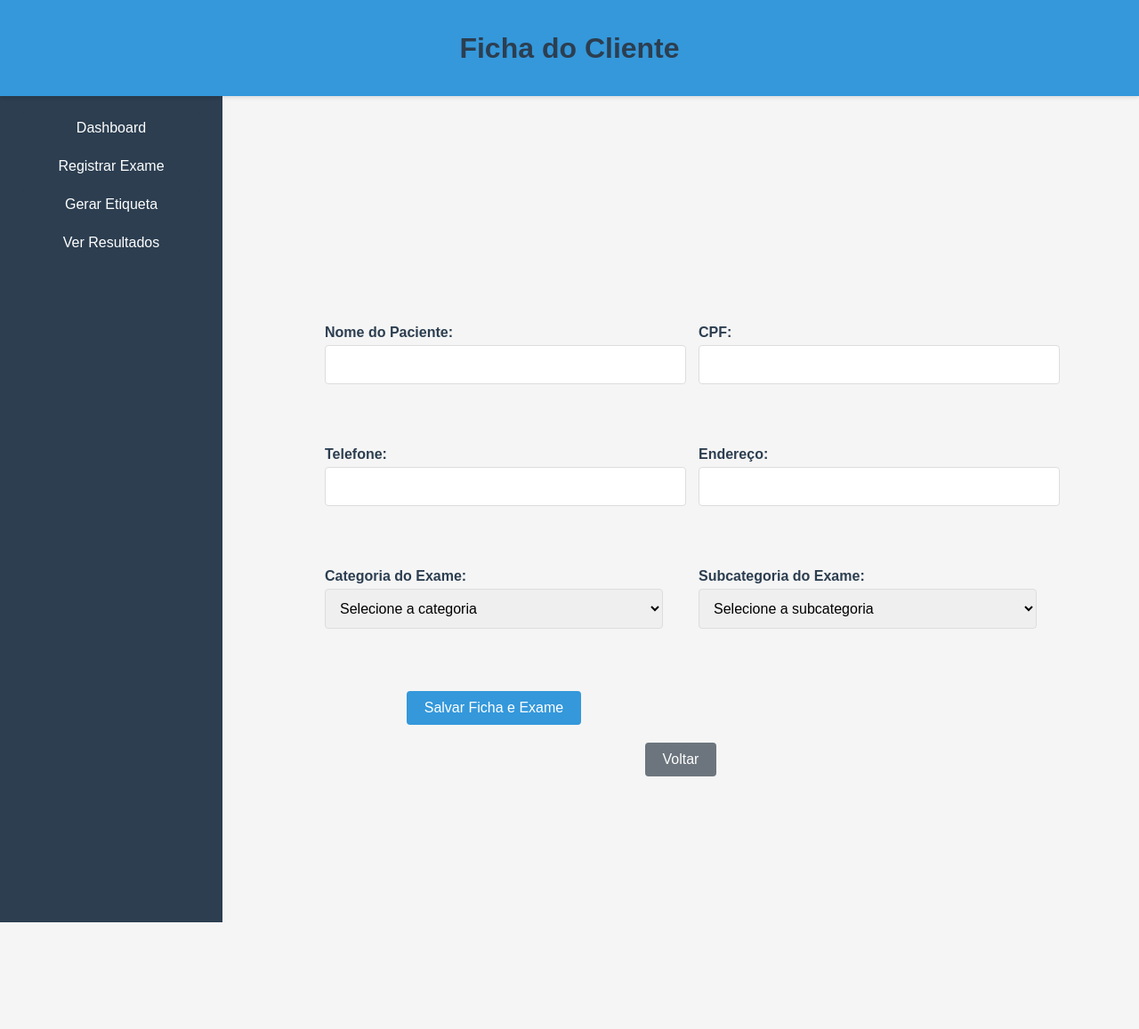
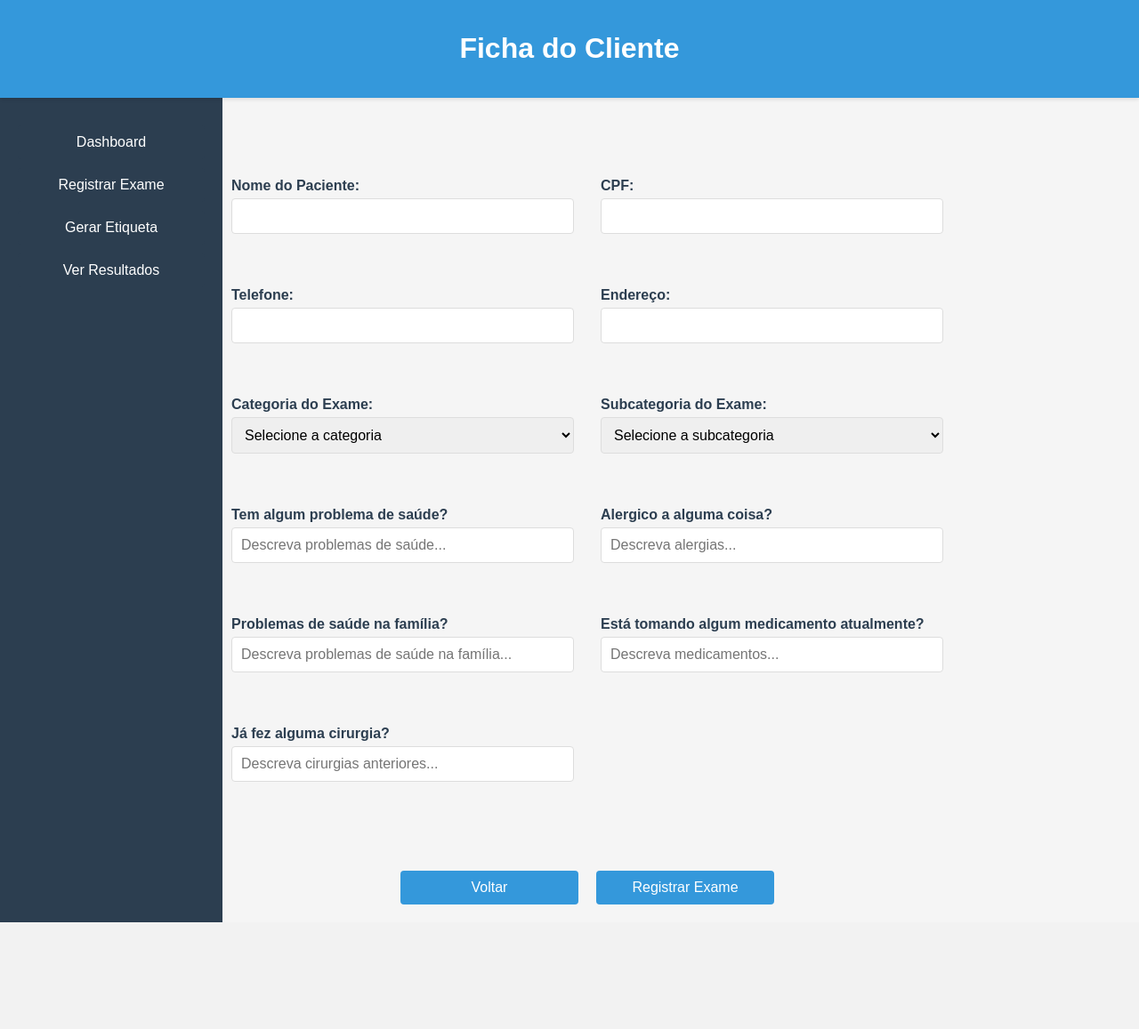
Before and after one commit to matteovar/exams_lab, a Flask app: page /client_record_search in a window 1280 px wide. Shown: the whole page at 89% size. After the commit the page ends 1037 px from the top, so only its background shows below. Run offline with Flask 3, Linux system fonts and the light colour scheme.

Commit message:
Need to fix client_record html and css

```diff
--- a/app/app.py
+++ b/app/app.py
@@ -175,7 +175,11 @@ def client_record_search():
         address = request.form['address']
         category = request.form['category']
         subcategory = request.form['subcategory']
-
+        health_issues = request.form['health_issues']
+        allergies = request.form['allergies']
+        family_health_issues = request.form['family_health_issues']
+        medications = request.form['medications']
+        previous_surgeries = request.form['previous_surgeries']
 
         new_exam = User(
             patient_name=patient_name,
@@ -183,7 +187,12 @@ def client_record_search():
             phone=phone,
             address=address,
             category=category,
-            subcategory=subcategory
+            subcategory=subcategory,
+            health_issues=health_issues,
+            allergies=allergies,
+            family_health_issues=family_health_issues,
+            medications=medications,
+            previous_surgeries=previous_surgeries
         )
         db.session.add(new_exam)
         db.session.commit()
@@ -233,10 +242,6 @@ def client_record(patient_name):
         grouped_exams=grouped_exams
     )
 
-from docx import Document
-from docx2pdf import convert
-import os
-import pythoncom  # Importe o pythoncom para inicializar o CoInitialize
 
 @app.route('/generate_word/<string:patient_name>')
 def generate_word(patient_name):
--- a/app/models.py
+++ b/app/models.py
@@ -27,6 +27,11 @@ class User(db.Model):
     address = db.Column(db.String(200), nullable=False)
     category = db.Column(db.String(100), nullable=False)
     subcategory = db.Column(db.String(100), nullable=False)
+    health_issues = db.Column(db.String(500))  # Novo campo
+    allergies = db.Column(db.String(500))      # Novo campo
+    family_health_issues = db.Column(db.String(500))  # Novo campo
+    medications = db.Column(db.String(500))    # Novo campo
+    previous_surgeries = db.Column(db.String(500))  # Novo campo
 
     def __repr__(self):
         return f"<User {self.patient_name}>"
--- /dev/null
+++ b/app/static/style/client_record_search.css
@@ -0,0 +1,224 @@
+html, body {
+    height: 100vh; /* Altura total da viewport */
+    margin: 0;
+    padding: 0;
+    overflow: hidden; /* Impede a rolagem da página */
+}
+
+body {
+    font-family: 'Arial', sans-serif;
+    background-color: #f5f5f5;
+    color: #333;
+    display: flex;
+    flex-direction: column;
+}
+
+.sidebar {
+    width: 250px;
+    height: 100vh;
+    background-color: #2c3e50;
+    color: white;
+    position: fixed;
+    top: 0;
+    left: 0;
+    z-index: 1000;
+    overflow-y: auto;
+    overflow-x: hidden;
+    transition: left 0.3s ease;
+}
+
+
+
+.sidebar-content {
+    padding: 20px;
+    padding-top: 70px;
+    margin-top: 50px;
+}
+
+
+.btn-generate {
+    background-color: #4CAF50;
+    color: white;
+    padding: 10px 20px;
+    border: none;
+    border-radius: 5px;
+    cursor: pointer;
+    text-decoration: none;
+    font-size: 16px;
+}
+
+.btn-generate:hover {
+    background-color: #45a049;
+}
+
+.sidebar-box .btn-option {
+    display: block;
+    background-color: #2c3e50;
+    color: white;
+    padding: 10px;
+    border: none;
+    border-radius: 4px;
+    text-align: center;
+    margin-bottom: 10px;
+    text-decoration: none;
+    font-size: 16px;
+    position: relative;
+    overflow: hidden;
+}
+
+
+.sidebar-box .btn-option::after {
+    content: "";
+    position: absolute;
+    left: 0;
+    bottom: 0;
+    width: 0;
+    height: 2px;
+    background-color: white;
+    transition: width 0.3s ease-out;
+}
+
+.sidebar-box .btn-option:hover {
+    background-color: #34495e;
+}
+
+.sidebar-box .btn-option:hover::after {
+    width: 100%;
+}
+
+.exam-actions {
+    margin-top: 15px;
+    display: flex;
+    gap: 10px;
+}
+
+.btn-edit {
+    background-color: #3498db;
+    color: white;
+    padding: 8px 16px;
+    border: none;
+    border-radius: 4px;
+    text-decoration: none;
+    font-size: 14px;
+    cursor: pointer;
+}
+
+.btn-delete {
+    background-color: #e74c3c;
+    color: white;
+    padding: 8px 16px;
+    border: none;
+    border-radius: 4px;
+    font-size: 14px;
+    cursor: pointer;
+}
+
+.btn-edit:hover {
+    background-color: #2980b9;
+}
+
+.btn-delete:hover {
+    background-color: #c0392b;
+}
+
+
+
+.fixed-header {
+    position: fixed;
+    top: 0;
+    left: 0;
+    width: 100%;
+    background-color: #3498db;
+    color: white;
+    padding: 15px 0;
+    text-align: center;
+    box-shadow: 0 2px 4px rgba(0, 0, 0, 0.1);
+    z-index: 1000;
+}
+.home-container {
+    display: flex;
+    flex-direction: column;
+    align-items: center;
+    justify-content: flex-start;
+    width: 100%;
+    max-width: 100%;
+    padding: 20px;
+    padding-top: 200px;
+    gap: 20px;
+    overflow-y: auto;
+    overflow-x: hidden;
+}
+
+.home-container form {
+    display: flex;
+    flex-direction: column;
+    gap: 20px;
+    max-width: 800px;
+    width: 100%;
+}
+
+.form-grid {
+    display: grid;
+    grid-template-columns: repeat(2, 1fr);
+    gap: 30px;
+    margin-bottom: 30px;
+}
+
+.button-container {
+    align-items: center;
+    display: flex;
+    justify-content: space-between;
+    width: 100%;
+    max-width: 800px;
+    margin-top: 20px;
+}
+
+.btn-group {
+    display: flex;
+    gap: 20px;
+    width: 100%;
+    justify-content:center;
+}
+
+.btn-back, #save-button {
+    background-color: #3498db;
+    color: white;
+    padding: 10px 20px;
+    border: none;
+    border-radius: 4px;
+    cursor: pointer;
+    font-size: 16px;
+    flex: 1;
+    max-width: 200px;
+}
+
+.btn-back:hover, #save-button:hover {
+    background-color: #2980b9;
+}
+
+.form-group {
+    display: flex;
+    flex-direction: column;
+    margin-bottom: 30px;
+    width: 100%;
+}
+
+.form-group label {
+    display: block;
+    margin-bottom: 5px;
+    font-weight: bold;
+    color: #2c3e50;
+}
+
+.form-group input,
+.form-group select {
+    padding: 10px;
+    border: 1px solid #ddd;
+    border-radius: 4px;
+    font-size: 16px;
+}
+
+.form-group input:focus, .form-group select:focus {
+    border-color: #3498db;
+    outline: none;
+}
--- a/app/templates/client_record.html
+++ b/app/templates/client_record.html
@@ -4,7 +4,7 @@
     <meta charset="UTF-8">
     <meta name="viewport" content="width=device-width, initial-scale=1.0">
     <title>Ficha do Cliente</title>
-    <link rel="stylesheet" href="{{ url_for('static', filename='style/mainpage.css') }}">
+    <link rel="stylesheet" href="{{ url_for('static', filename='style/client_record.css') }}">
 </head>
 <body>
     <div class="sidebar">
@@ -35,6 +35,7 @@
     </div>
 
 
+    <div class="main-content">
         <div class="client-info">
             <h3>Informações do Cliente</h3>
             <ul>
@@ -44,6 +45,7 @@
                 <li><strong>Endereço:</strong> {{ address }}</li>
             </ul>
         </div>
+
         <div class="exam-info">
             <h3>Exames Realizados</h3>
             {% if grouped_exams %}
@@ -76,6 +78,7 @@
             {% endif %}
             <button onclick="goBack()" class="btn-back">Voltar</button>
         </div>
+    </div>
 
     <script>
         function goBack() {
--- a/app/templates/client_record_search.html
+++ b/app/templates/client_record_search.html
@@ -4,7 +4,7 @@
     <meta charset="UTF-8">
     <meta name="viewport" content="width=device-width, initial-scale=1.0">
     <title>Ficha do Cliente</title>
-    <link rel="stylesheet" href="{{ url_for('static', filename='style/mainpage.css') }}">
+    <link rel="stylesheet" href="{{ url_for('static', filename='style/client_record_search.css') }}">
 </head>
 <body>
     <div class="sidebar">
@@ -31,7 +31,9 @@
     </div>
 
     <div class="home-container">
-            <form action="{{ url_for('client_record_search') }}" method="POST">
+        <form action="{{ url_for('client_record_search') }}" method="POST">
+            <div class="form-grid">
+
                 <div class="form-group">
                     <label for="patient_name">Nome do Paciente:</label>
                     <input type="text" id="patient_name" name="patient_name" required>
@@ -63,9 +65,40 @@
                         <option value="" disabled selected>Selecione a subcategoria</option>
                     </select>
                 </div>
-                <button type="submit">Salvar Ficha e Exame</button>
-            </form>
-        <button onclick="goBack()" class="btn-back">Voltar</button>
+
+                <!-- Seção de Perguntas Médicas -->
+                <div class="form-group">
+                    <label for="health_issues">Tem algum problema de saúde?</label>
+                    <input type="text" id="health_issues" name="health_issues" placeholder="Descreva problemas de saúde...">
+                </div>
+                <div class="form-group">
+                    <label for="allergies">Alergico a alguma coisa?</label>
+                    <input type="text" id="allergies" name="allergies" placeholder="Descreva alergias...">
+                </div>
+                <div class="form-group">
+                    <label for="family_health_issues">Problemas de saúde na família?</label>
+                    <input type="text" id="family_health_issues" name="family_health_issues" placeholder="Descreva problemas de saúde na família...">
+                </div>
+                <div class="form-group">
+                    <label for="medications">Está tomando algum medicamento atualmente?</label>
+                    <input type="text" id="medications" name="medications" placeholder="Descreva medicamentos...">
+                </div>
+                <div class="form-group">
+                    <label for="previous_surgeries">Já fez alguma cirurgia?</label>
+                    <input type="text" id="previous_surgeries" name="previous_surgeries" placeholder="Descreva cirurgias anteriores...">
+                </div>
+            </div>
+            <div class="button-container">
+                <div class="btn-group">
+                    <button onclick="goBack()" class="btn-back">Voltar</button>
+                    <button type="submit" id="save-button">Registrar Exame</button>
+                </div>
+            </div>
+
+
+        </form>
+
+
     </div>
 
     <script>
@@ -92,4 +125,4 @@
         }
     </script>
 </body>
-<html
+</html>
```
Also changed, not shown: app/static/style/client_record.css (added, +186 -0 lines), app/static/style/results.css (+64 -21 lines), app/instance/exams.db. Lines whose indentation alone changed are shown as unchanged.
